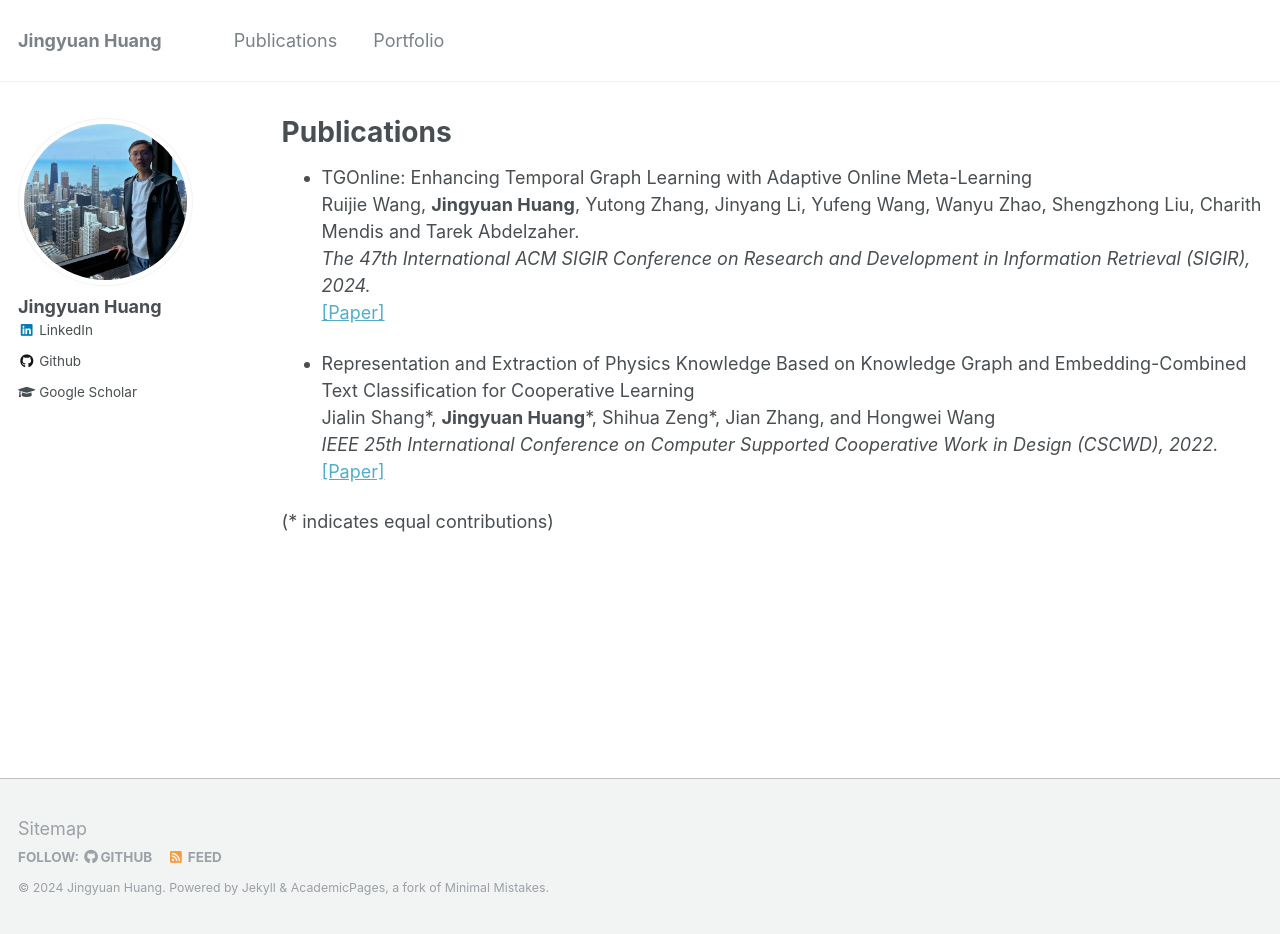
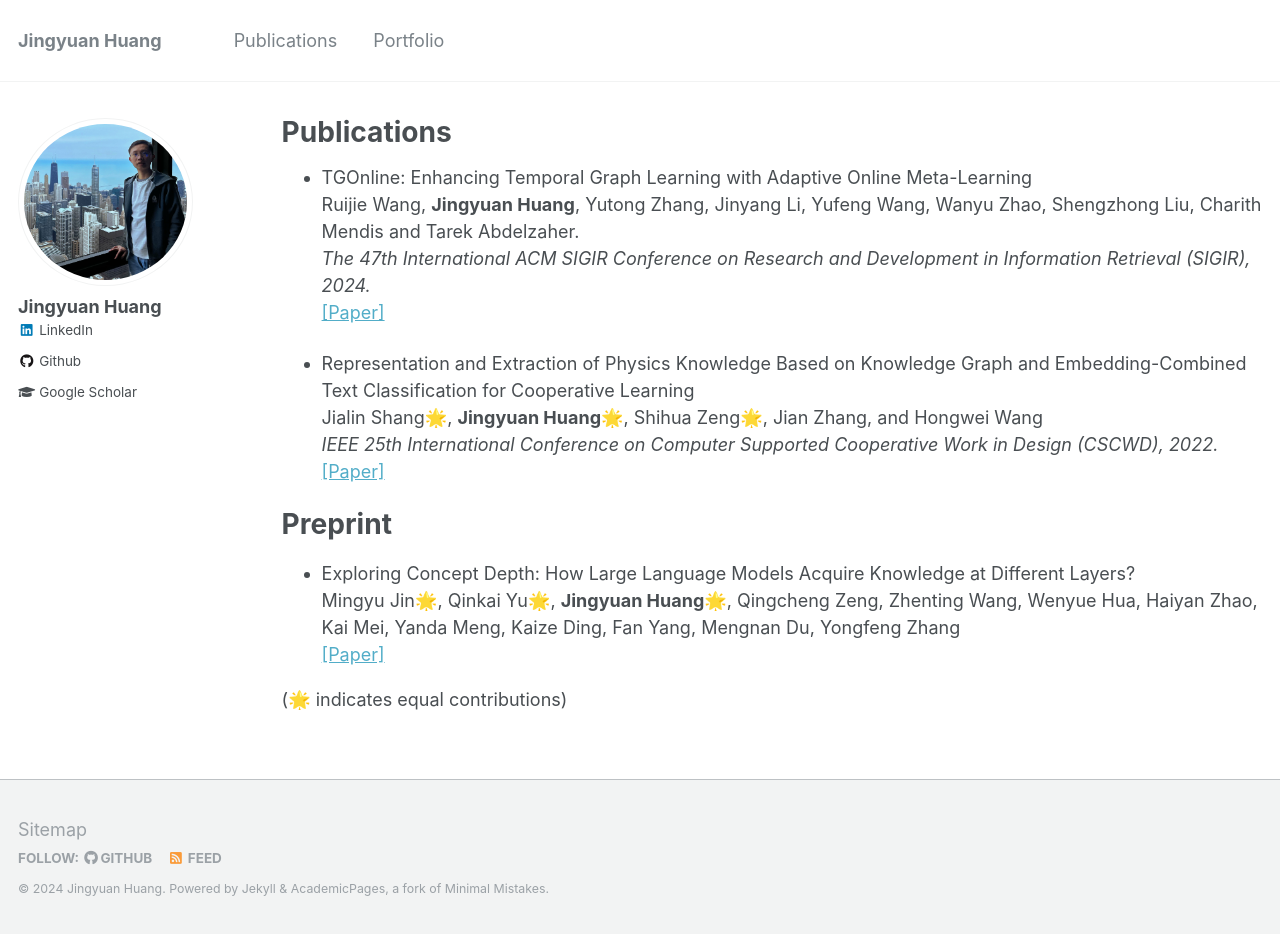
Before and after one commit to Luckfort/luckfort.github.io, a Jekyll site: the page built from _pages/publications.md, in a window 1280 px wide and 934 px high. Built offline with Jekyll 4.4.1, drawn with Linux system fonts in a browser that asks for light colours.

```diff
--- a/_pages/publications.md
+++ b/_pages/publications.md
@@ -21,8 +21,14 @@
   [[Paper]](https://doi.acm.org/?doi=3626772.3657791)
 
 * Representation and Extraction of Physics Knowledge Based on Knowledge Graph and Embedding-Combined Text Classification for Cooperative Learning <br />
-  Jialin Shang\*, **Jingyuan Huang**\*, Shihua Zeng\*, Jian Zhang, and Hongwei Wang <br />
+  Jialin Shang🌟, **Jingyuan Huang**🌟, Shihua Zeng🌟, Jian Zhang, and Hongwei Wang <br />
   *IEEE 25th International Conference on Computer Supported Cooperative Work in Design (CSCWD), 2022.* <br />
   [[Paper]](https://ieeexplore.ieee.org/abstract/document/9776230/)
 
-(* indicates equal contributions)
+Preprint
+======
+* Exploring Concept Depth: How Large Language Models Acquire Knowledge at Different Layers? <br />
+  Mingyu Jin🌟, Qinkai Yu🌟, **Jingyuan Huang**🌟, Qingcheng Zeng, Zhenting Wang, Wenyue Hua, Haiyan Zhao, Kai Mei, Yanda Meng, Kaize Ding, Fan Yang, Mengnan Du, Yongfeng Zhang <br />
+  [[Paper]](https://arxiv.org/abs/2404.07066)
+
+(🌟 indicates equal contributions)
```
